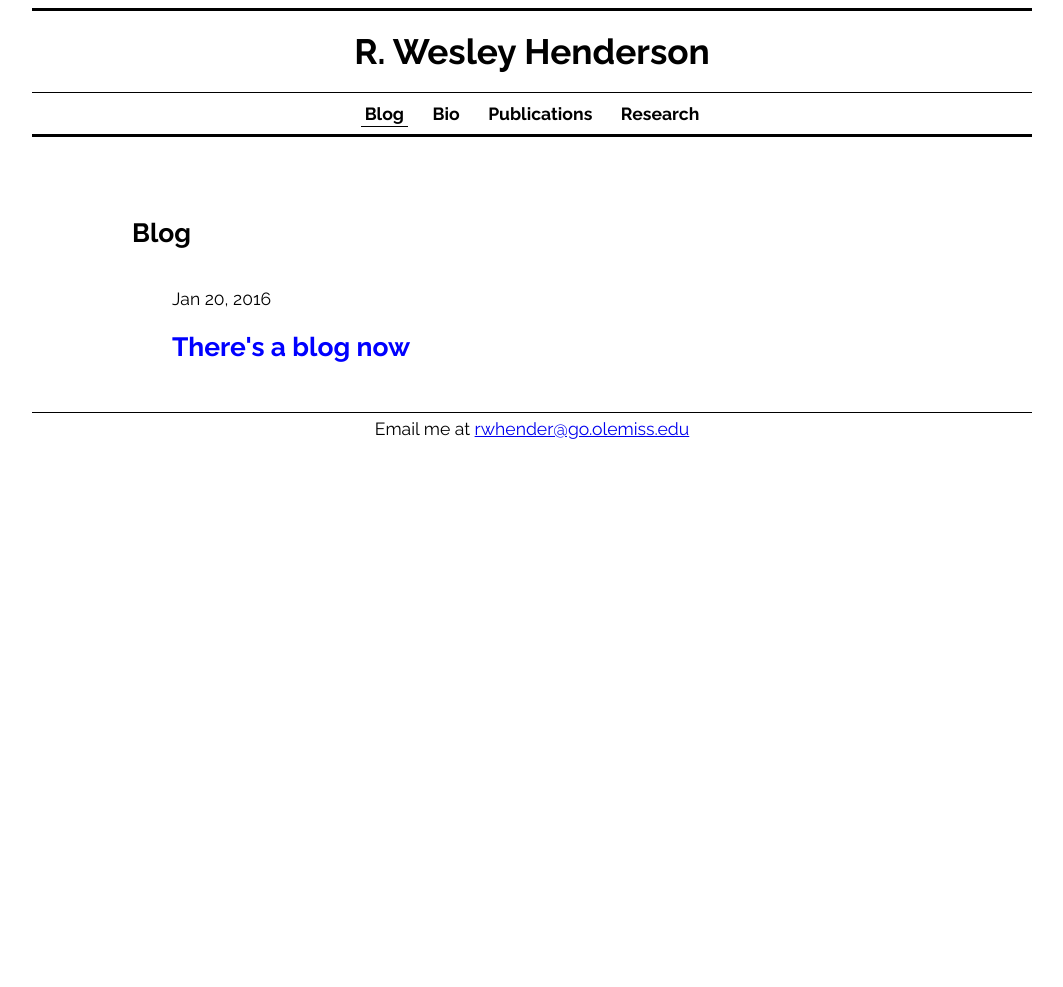
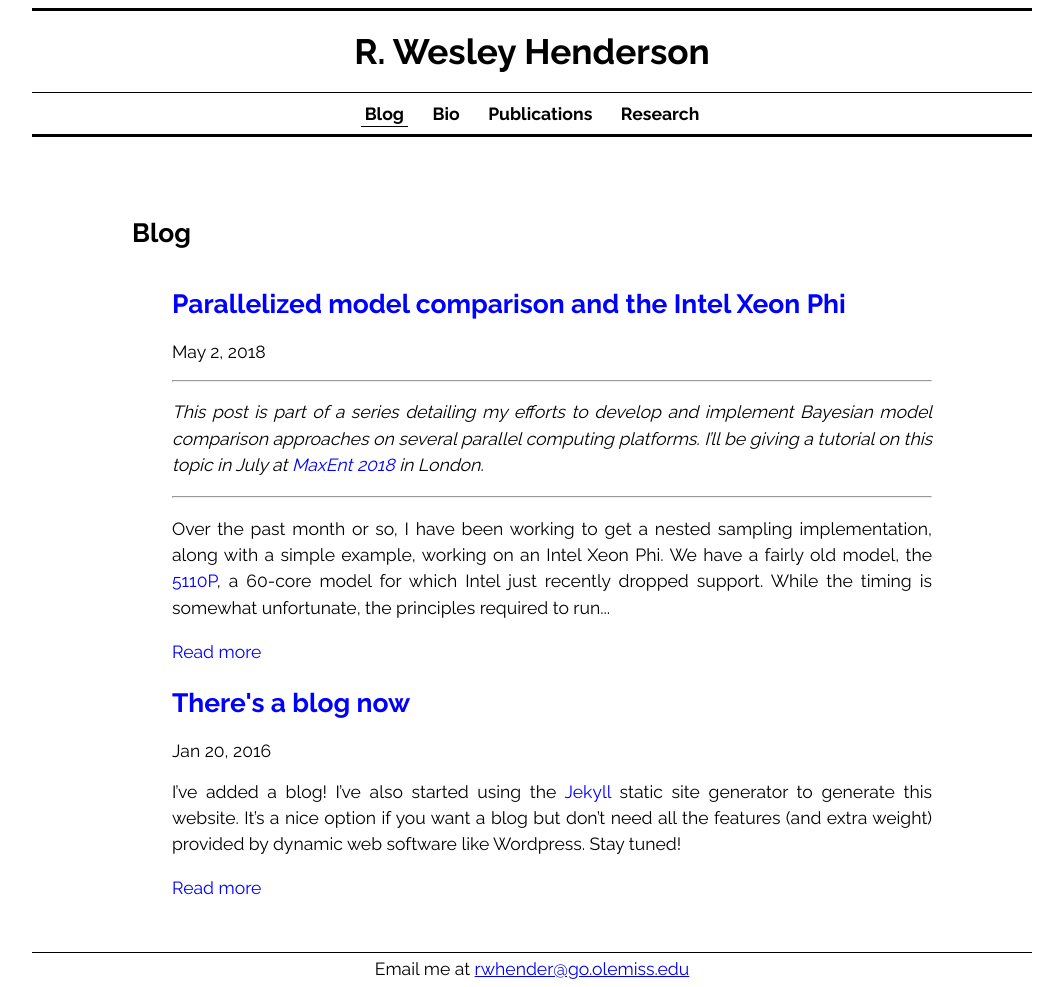
Before and after one commit to rwhender/rwhender.github.io, a Jekyll site: the page built from blog.html, in a window 1280 px wide. Shown: the whole page, without its empty margins (108-1171 px from the left). Built offline with Jekyll 4.4.1, drawn with Linux system fonts in a browser that asks for light colours; before the commit the page ends 900 px from its top, so only the background shows below that.

Commit message:
Chagned blog layout a bit, and added a new post for 2018-05-01.

```diff
--- a/_drafts/2017-05-05-combined-chain-nested-sampling.markdown
+++ b/_drafts/2017-08-16-combined-chain-nested-sampling.markdown
@@ -2,6 +2,8 @@
 layout: post
 title: Combined-chain nested sampling
 author: Wesley Henderson
-date: 2017-05-05 09:02:00 -0500
-categories: admin
+date: 2017-08-16 07:50:00 -0500
+categories: research posts
 ---
+
+This is a test post
--- a/_layouts/post.html
+++ b/_layouts/post.html
@@ -4,7 +4,7 @@ layout: default
 <article class="post" itemscope itemtype="http://schema.org/BlogPosting">
 
   <header>
-    <h3>{{ page.title }}</h3>
+    <h2>{{ page.title }}</h2>
     <p><time datetime="{{ page.date | date_to_xmlschema }}" itemprop="datePublished">{{ page.date | date: "%b %-d, %Y" }}</time>{% if page.author %} • <span itemprop="author" itemscope itemtype="http://schema.org/Person"><span itemprop="name">{{ page.author }}</span></span>{% endif %}</p>
   </header>
 
--- /dev/null
+++ b/_posts/2018-05-01-parallel-model-comparison-xeon-phi.markdown
@@ -0,0 +1,48 @@
+---
+layout: post
+title: Parallelized model comparison and the Intel Xeon Phi
+author: Wesley Henderson
+date: 2018-05-01 23:30:00 -0500
+categories: dissertation modelcomparison xeonphi
+---
+
+---
+
+*This post is part of a series detailing my efforts to develop and implement Bayesian model comparison approaches on several parallel computing platforms. I’ll be giving a tutorial on this topic in July at [MaxEnt 2018](https://max-ent.github.io/) in London.*
+
+---
+
+Over the past month or so, I have been working to get a nested sampling implementation, along with a simple example, working on an Intel Xeon Phi. We have a fairly old model, the [5110P](https://ark.intel.com/products/71992/Intel-Xeon-Phi-Coprocessor-5110P-8GB-1_053-GHz-60-core), a 60-core model for which Intel just recently dropped support. While the timing is somewhat unfortunate, the principles required to run code using the Phi should be applicable to newer models as well.
+
+This version of the Phi is a PCI-Express expansion card that basically runs a separate computer within your workstation. The Phi is intended to be used in a similar way to a GPU for general purpose computation. That is, the developer offloads some intensive, ideally data parallel task to the hardware, and it drastically increases your computation speed. Contrary to a GPU, the Phi has the advantage of being composed of many general purpose CPUs. This allows developers to treat the platform simply as a many-core CPU, and code can be written without having to keep any special architecture limitations in mind, as with GPGPU development.
+
+Hardware and operating system support for the Phi is limited. I did a fair amount of research, and ended up selecting a Dell workstation that we then bought specifically for the purpose of using the Phi. I originally used Windows 10, but support for Windows is spotty at best, so I’ve recently switched to CentOS 7. It’s not officially supported, but Red Hat Enterprise Linux (RHEL) is, and CentOS seems to work just as well so far.
+
+###The Offload model###
+
+The specific nested sampling approach I’ve been trying to implement recently is the combined-chain approach described in a paper I co-authored that was published last year ([published version here](https://doi.org/10.1016/j.dsp.2017.07.021), [preprint here]({{'/pdfs/henderson goggans cao parallel nested sampling elsevier dsp.pdf' | prepend: site.baseurl }})). The gist of this approach is that several serial nested sampling runs are conducted, and the results are combined and processed to get a final result. This approach yields increased precision in the log-evidence estimate when compared to each serial result on its own.
+
+This particular approach requires that each separate nested sampling process return its list of discarded samples. Depending on the language, I usually represent a sample as an object or structure that contains parameter coordinates (a 1D array of doubles), a log-likelihood value (a scalar double), and a log-weight (also a scalar double). Once all the separate processes are finished, the lists of samples are combined together, sorted by likelihood, and the log-evidence is computed.
+
+The offload model so far seems like the most logical way to implement this on the Phi. In this model, all of your code is run on the host CPU except for parts which are specifically marked for offloading using (for C/C++),
+
+
+    #pragma offload target(mic)
+    {
+	// Code to offload goes here
+    }
+
+
+While this model nominally supports C++ code, only very simple data structures can be passed back and forth between the host and the Phi. Neither `std::vector` nor dynamically allocated 2D arrays are supported for offloading. The amount of data I need to extract from each of these nested sampling processes is potentially very large, so the arrays must be dynamically allocated to avoid stack overflows. The prohibition on dynamically allocated 2D arrays means that the results must be stored in a single 1D array.
+
+Upon discovering this limitation, I thought I might still be able to get away with using the offload model. I would simply pass to the Phi a 1D array for storing all of the results from each process, and use 2D-to-1D index computation to store the results in a sensible way that can be recovered later. This approach does in fact work; however, the performance is horrendous. I’m not 100% sure what’s happening at this point, but my working theory is that because each process is trying to store its results in the same array, and only one process can access the array at a time to avoid corruption, we end up with what amounts to serial computation speeds. In fact, the runtime is probably actually worse than the purely serial runtime in this scenario due to the overhead involved in passing priority back and forth among all the running processes for accessing the results array.
+
+It might be possible to mitigate this issue somewhat (or maybe almost completely) by using an array local to the process to store results until the process is finished. This way, the processes will do all their heavy lifting in parallel, and only start blocking each other for the amount of time it takes to copy their results into the final array. I’ll try this and report back later.
+
+The other way around this problem would be to drop the offload programming model and try the shared memory approach. This approach creates a virtual shared memory space that both the host and the Phi can access, and allows use of more complex data structures, including some of those included in the C++ STL. Using this approach would require some pretty heavy retooling of my code, so I think I’ll only resort to this if the previous approach doesn’t work.
+
+###Intel VTune Amplifier###
+
+The issue that finally got me to migrate from Windows to CentOS was support for Intel’s VTune Amplifier software profiling package. This is apparently the only tool that can be used to profile code running on the Phi, and I needed it to find the slow-down mentioned in the previous section. After trying everything I could think to try (and to google), I just could not get Amplifier to communicate with the Phi on Windows. After moving everything over to CentOS, Amplifier works just fine, and I was able to more easily diagnose the performance issue in my code. Perhaps others have had more luck getting Amplifier to run on Windows with the Phi; if so, I’d love to hear about it!
+
+That wraps it up for today’s installment. More soon!
--- a/blog.html
+++ b/blog.html
@@ -8,11 +8,22 @@ permalink: /blog/
 <ul class="post-list">
     {% for post in site.posts %}
       <li>
+        <a href="{{ post.url | prepend: site.baseurl }}">
+          <h2>{{ post.title }}</h2>
+        </a>
+
         <span class="post-meta">{{ post.date | date: "%b %-d, %Y" }}</span>
 
-        <h2>
+        <p>
+          {{ post.content | truncatewords: 100 }}
+        </p>
+        <p>
+          <a href="{{ post.url | prepend: site.baseurl }}">Read more</a>
+        </p>
+
+        <!--<h2>
           <a class="post-link" href="{{ post.url | prepend: site.baseurl }}">{{ post.title }}</a>
-        </h2>
+        </h2> -->
 
         <!-- <p>
           {{ post.content | truncatehtml: 100 }}
```
